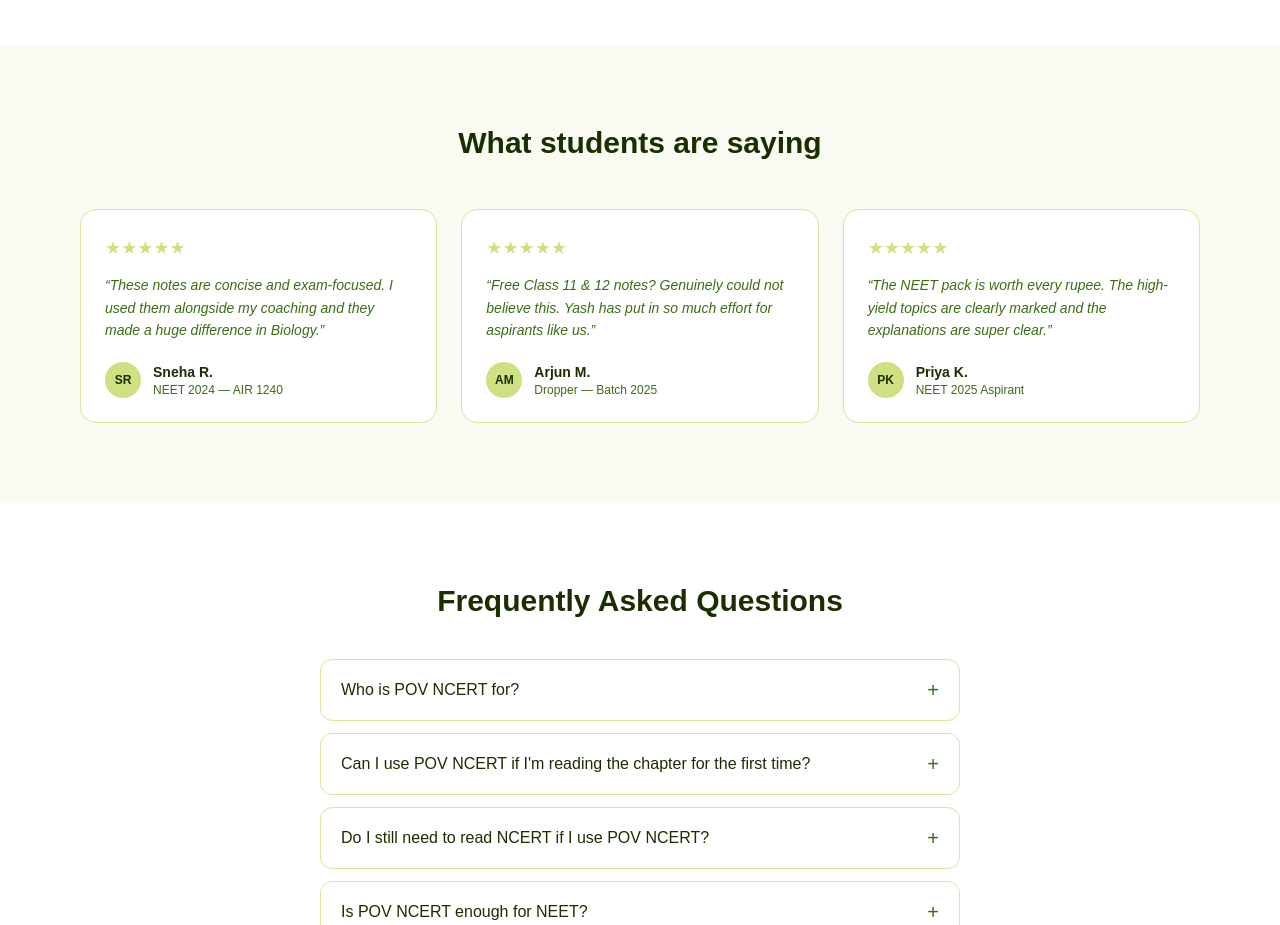
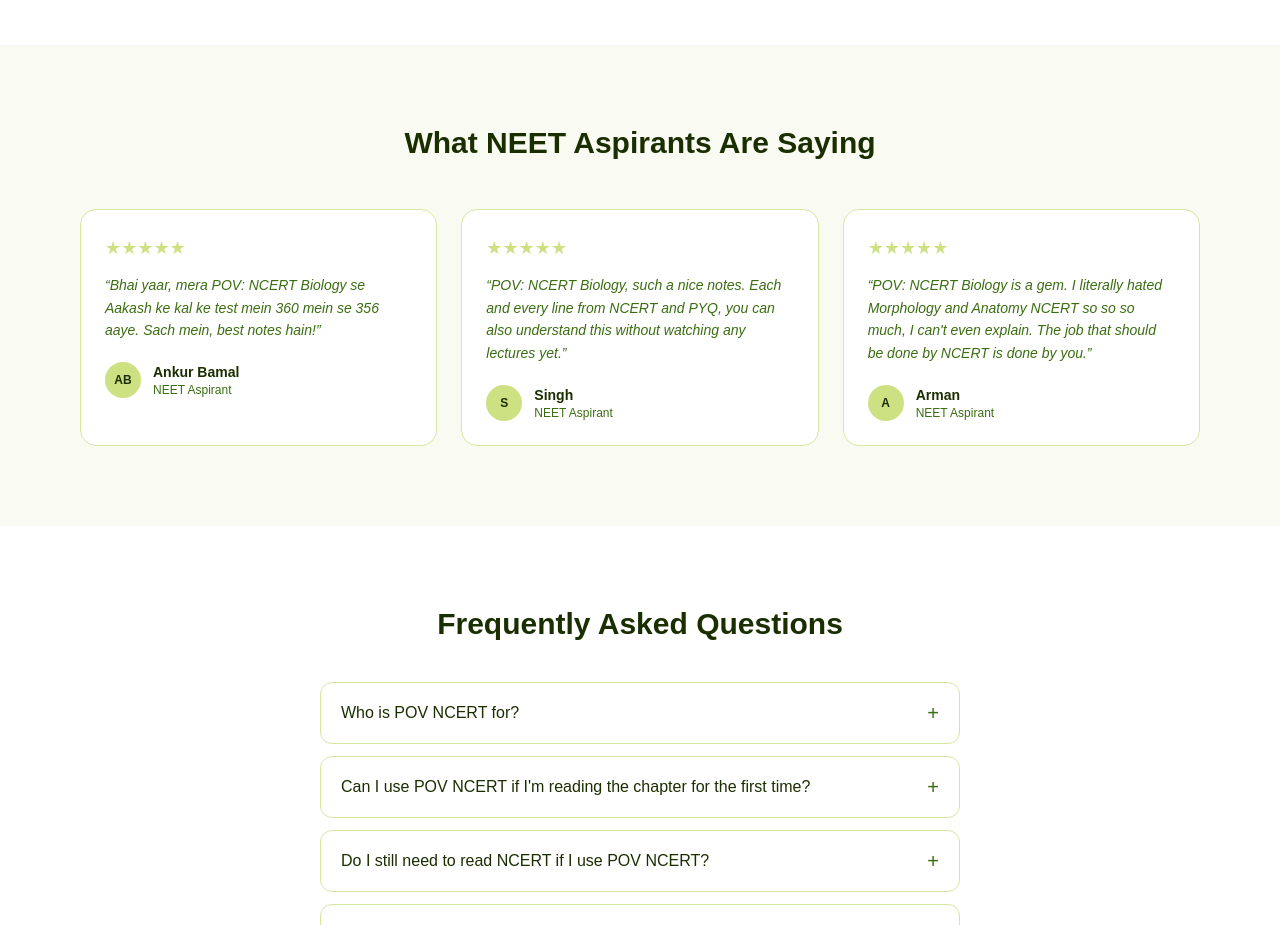
Before and after one commit to lisbangonsalves/pov-ncert, a Next.js app: page / in a window 1280 px wide. Shown: the part 3180-4105 px from the top of the page. Built offline with nearby package versions, Linux system fonts and the light colour scheme; no server answers.

Commit message:
reviews changed

```diff
--- a/app/(public)/page.tsx
+++ b/app/(public)/page.tsx
@@ -85,24 +85,24 @@
 const reviews = [
   {
     quote:
-      'These notes are concise and exam-focused. I used them alongside my coaching and they made a huge difference in Biology.',
-    name: 'Sneha R.',
-    label: 'NEET 2024 — AIR 1240',
-    initials: 'SR',
+      'Bhai yaar, mera POV: NCERT Biology se Aakash ke kal ke test mein 360 mein se 356 aaye. Sach mein, best notes hain!',
+    name: 'Ankur Bamal',
+    label: 'NEET Aspirant',
+    initials: 'AB',
   },
   {
     quote:
-      'Free Class 11 & 12 notes? Genuinely could not believe this. Yash has put in so much effort for aspirants like us.',
-    name: 'Arjun M.',
-    label: 'Dropper — Batch 2025',
-    initials: 'AM',
+      'POV: NCERT Biology, such a nice notes. Each and every line from NCERT and PYQ, you can also understand this without watching any lectures yet.',
+    name: 'Singh',
+    label: 'NEET Aspirant',
+    initials: 'S',
   },
   {
     quote:
-      'The NEET pack is worth every rupee. The high-yield topics are clearly marked and the explanations are super clear.',
-    name: 'Priya K.',
-    label: 'NEET 2025 Aspirant',
-    initials: 'PK',
+      'POV: NCERT Biology is a gem. I literally hated Morphology and Anatomy NCERT so so so much, I can\'t even explain. The job that should be done by NCERT is done by you.',
+    name: 'Arman',
+    label: 'NEET Aspirant',
+    initials: 'A',
   },
 ]
 
@@ -308,7 +308,7 @@
       <section className="py-20 bg-[#f9fbf2]">
         <div className="max-w-6xl mx-auto px-4">
           <div className="text-center mb-12">
-            <h2 className="text-3xl font-bold text-[#1a2e00] mb-3">What students are saying</h2>
+            <h2 className="text-3xl font-bold text-[#1a2e00] mb-3">What NEET Aspirants Are Saying</h2>
           </div>
           <div className="grid grid-cols-1 md:grid-cols-3 gap-6">
             {reviews.map((r) => (
```
